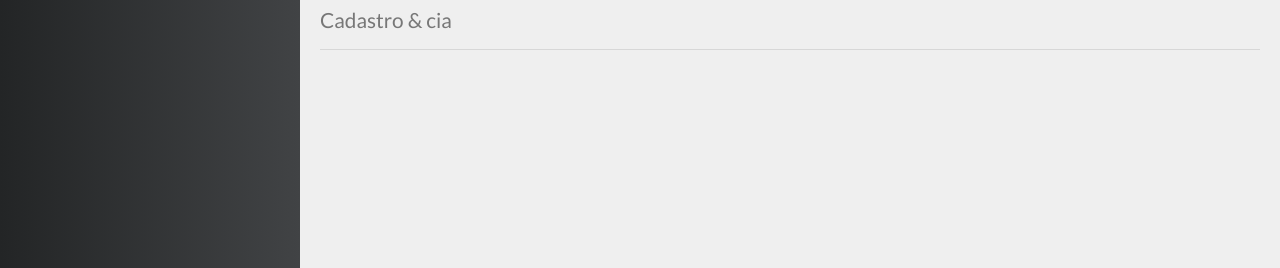
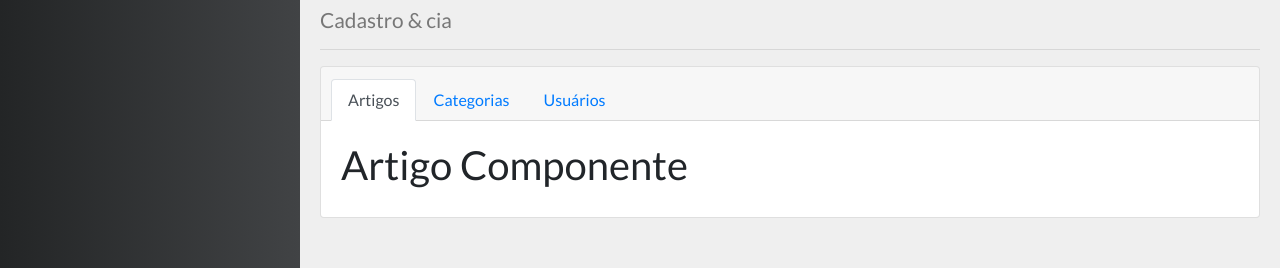
Before and after one commit to elbercm/gerenciador-de-artigos, a Vue app in the folder frontend/: page /admin in a window 1280 px wide. Shown: the part 128-396 px from the top of the page. Built offline with nearby package versions, Linux system fonts and the light colour scheme.

Commit message:
Criado as páginas administrativas

```diff
--- a/frontend/src/components/admin/AdminPages.vue
+++ b/frontend/src/components/admin/AdminPages.vue
@@ -1,14 +1,33 @@
 <template>
   <div class="admin-pages">
     <PageTitle icon="fa fa-cogs" main="Administração do Sistema" sub="Cadastro & cia" />
+    <div class="admin-pages-tabs">
+      <b-card no-body>
+        <b-tabs card>
+          <b-tab title="Artigos" active>
+            <ArticleAdmin />
+          </b-tab>
+          <b-tab title="Categorias">
+            <CategoryAdmin />
+          </b-tab>
+          <b-tab title="Usuários">
+            <UserAdmin />
+          </b-tab>
+        </b-tabs>
+      </b-card>
+    </div>
   </div>
 </template>
 
 <script>
 import PageTitle from "../template/PageTitle.vue";
+import ArticleAdmin from "./ArticleAdmin.vue";
+import CategoryAdmin from "./CategoryAdmin.vue";
+import UserAdmin from "./UserAdmin.vue";
+
 export default {
   name: "AdminPages",
-  components: { PageTitle },
+  components: { PageTitle, ArticleAdmin, CategoryAdmin, UserAdmin },
 };
 </script>
 
--- /dev/null
+++ b/frontend/src/components/admin/ArticleAdmin.vue
@@ -0,0 +1,14 @@
+<template>
+  <div class="article-admin">
+    <h1>Artigo Componente</h1>
+  </div>
+</template>
+
+<script>
+export default {
+  name: "ArticleAdmin",
+};
+</script>
+
+<style>
+</style>
--- /dev/null
+++ b/frontend/src/components/admin/CategoryAdmin.vue
@@ -0,0 +1,14 @@
+<template>
+  <div class="category-admin">
+    <h1>Categoria Componente</h1>
+  </div>
+</template>
+
+<script>
+export default {
+  name: "CategoryAdmin",
+};
+</script>
+
+<style>
+</style>
--- /dev/null
+++ b/frontend/src/components/admin/UserAdmin.vue
@@ -0,0 +1,14 @@
+<template>
+  <div class="user-admin">
+    <h1>Usuário Componente</h1>
+  </div>
+</template>
+
+<script>
+export default {
+  name: "UserAdmin",
+};
+</script>
+
+<style>
+</style>
```
